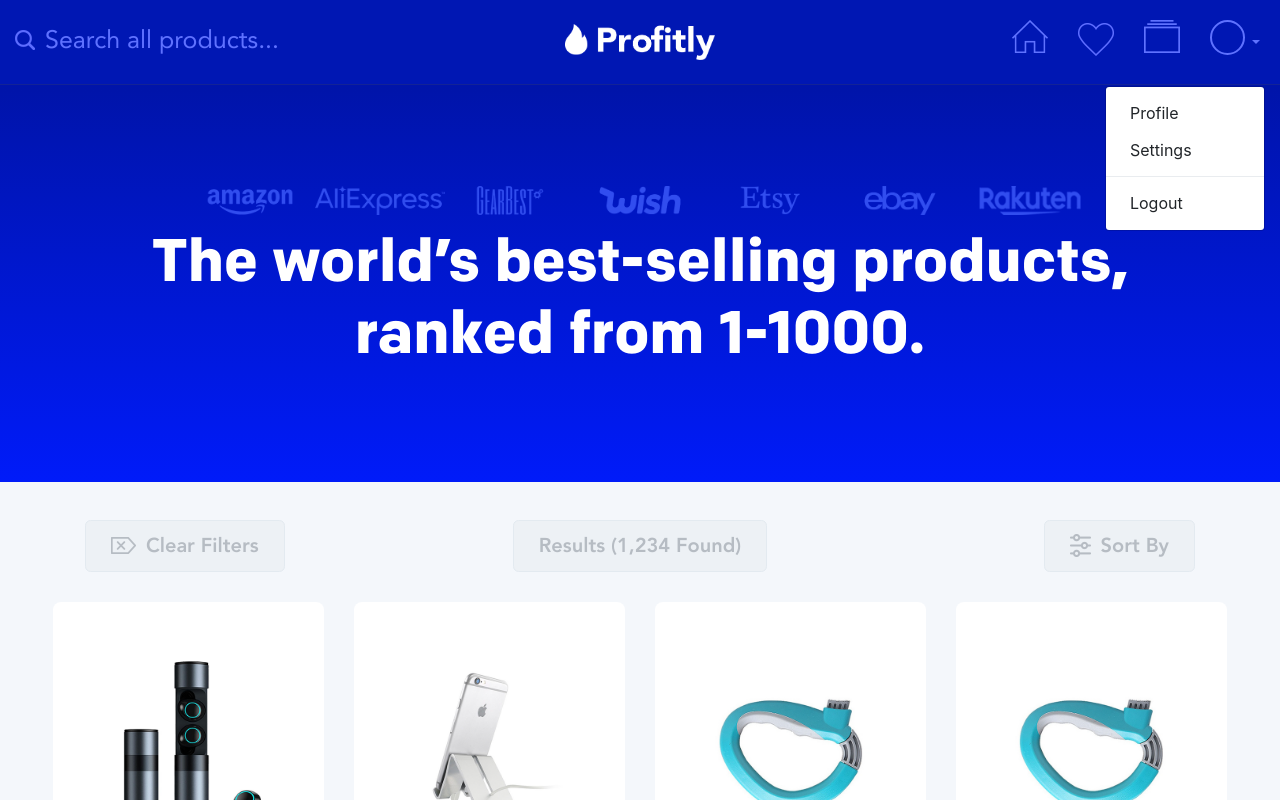
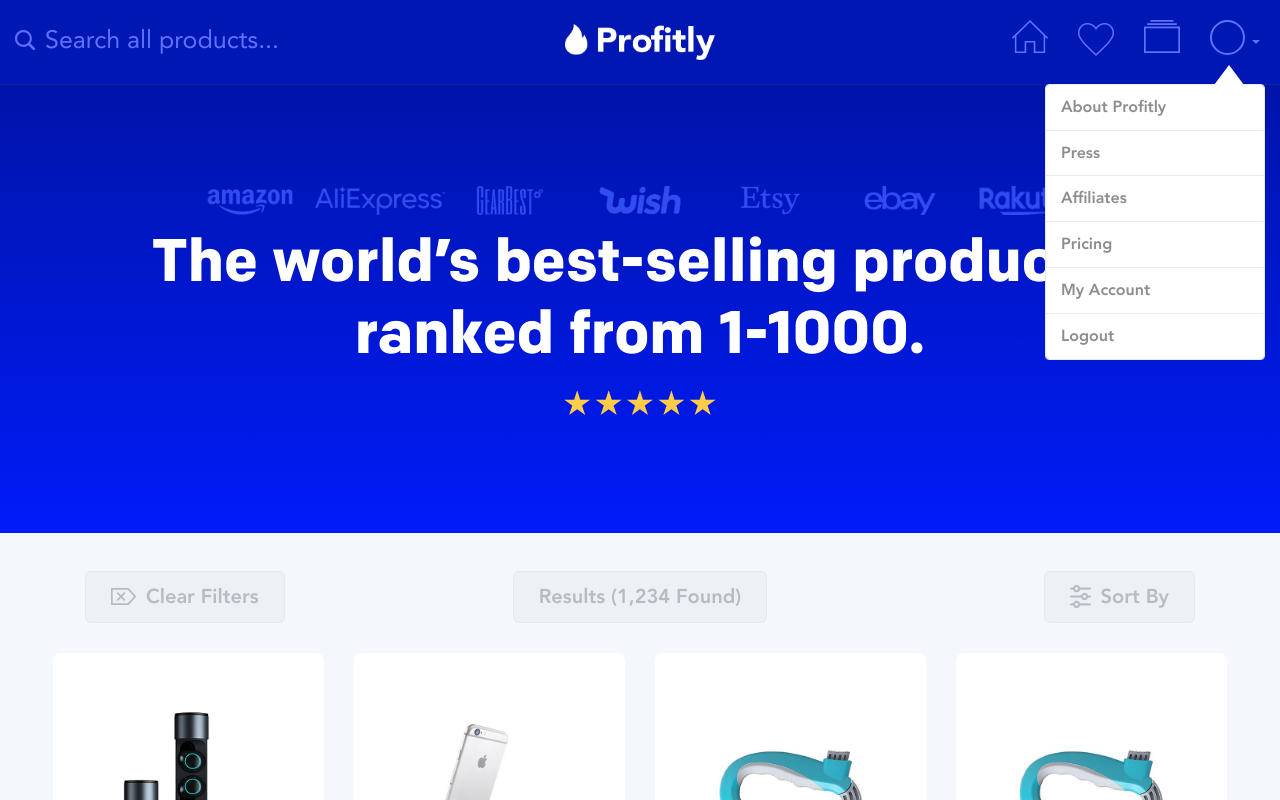
Before and after one commit to genji-saburo/profitlyapp, a React (Create React App) app: page /home in a window 1280 px wide. Both pictures are taken after a click on the link 1237 px from the left and 41 px from the top of the page. Shown: the top 800 px of the page. Built offline with nearby package versions, Linux system fonts and the light colour scheme.

Commit message:
home page popups UI

```diff
--- a/src/components/HeaderInnerComponent.js
+++ b/src/components/HeaderInnerComponent.js
@@ -68,16 +68,24 @@
 													<span className="profile-img"></span>
 												</DropdownToggle>
 												<DropdownMenu right>
-												<DropdownItem>
-													Profile
-												</DropdownItem>
-												<DropdownItem>
-													Settings
-												</DropdownItem>
-												<DropdownItem divider />
-												<DropdownItem>
-													Logout
-												</DropdownItem>
+													<NavItem>
+														<NavLink href="">About Profitly</NavLink>
+													</NavItem>
+													<NavItem>
+														<NavLink href="">Press</NavLink>
+													</NavItem>
+													<NavItem>
+														<NavLink href="">Affiliates</NavLink>
+													</NavItem>
+													<NavItem>
+														<NavLink href="">Pricing</NavLink>
+													</NavItem>
+													<NavItem>
+														<NavLink href="">My Account</NavLink>
+													</NavItem>
+													<NavItem>
+														<NavLink href="/login">Logout</NavLink>
+													</NavItem>
 												</DropdownMenu>
 											</UncontrolledDropdown>
 											</Nav>
--- a/src/components/HomeComponent.js
+++ b/src/components/HomeComponent.js
@@ -77,6 +77,14 @@
                     <a href=""><img src="images/rakuten.png" alt="" /></a>
                   </div>
                   <h1 className="heading-main colfax-bold">The world’s best-selling products, ranked from 1-1000.</h1>
+                  <div className="rating-star text-center">
+                    <ReactStars className="stars"
+                      count={5}
+                      value={5}
+                      size={30}
+                      color2={'#ffcc48'}
+                    />
+                  </div>
                 </Col>
               </Row>
             </Container>
@@ -387,11 +395,11 @@
                         <div className="count-box">
                           <span>1</span>
                         </div>
-                        <div className="rating-star">
+                        <div className="rating-star mb-2">
                           <ReactStars
                             count={5}
                             value={4}
-                            size={24}
+                            size={30}
                             color2={'#ffcc48'}
                           />
                         </div>
--- a/src/styles/components/headerInner.css
+++ b/src/styles/components/headerInner.css
@@ -56,6 +56,40 @@
 	margin: 0 0 0 30px;
 	padding: 20px 0;
 }
+.navigation ul .dropdown-menu{
+	padding: 0;
+	margin: 0;
+	width: 220px;
+	border: 1px solid #e3eaf0;
+}
+.navigation ul .dropdown-menu:before {
+	content: "";
+	position: absolute;
+	right: 20px;
+	width: 0;
+	height: 0;
+	border-left: 15px solid transparent;
+	border-right: 15px solid transparent;
+	border-bottom: 20px solid #fff;
+	bottom: 100%;
+}
+.navigation ul .dropdown-menu li{
+	margin: 0;
+	padding: 0;
+}
+.navigation ul .dropdown-menu li a{
+	font-size: 16px;
+	color: #8d8d8d !important;
+	padding: 8px 15px !important;
+	font-family: 'Avenir-Heavy';
+	border-bottom: 1px solid #e3eaf0;
+}
+.navigation ul .dropdown-menu li a:hover{
+	background-color: #f4f7fb;
+}
+.navigation ul .dropdown-menu li:last-child a{
+	border-bottom: none;
+}
 .navigation .nav-link{
 	padding: 0 !important;
 	position: relative;
--- a/src/styles/components/home.css
+++ b/src/styles/components/home.css
@@ -276,7 +276,7 @@
 	justify-content: center;
 }
 .product-detail .count-box{
-	margin: 0 0 25px 0;
+	margin: 0 0 15px 0;
 }
 .product-detail .count-box span {
 	font-size: 30px;
@@ -349,3 +349,6 @@
 	width: 13.3333%;
 	border-left: 1px solid #d3d3d3;
 }
+.rating-star .stars{
+	display: inline-block;
+}
--- a/src/styles/index.css
+++ b/src/styles/index.css
@@ -121,6 +121,9 @@
   font-style: normal
 }
 
+*{
+  outline: none;
+}
 html,
 body {
     height: 100%;
```
Also changed, not shown: package.json (+12 -0 lines).
